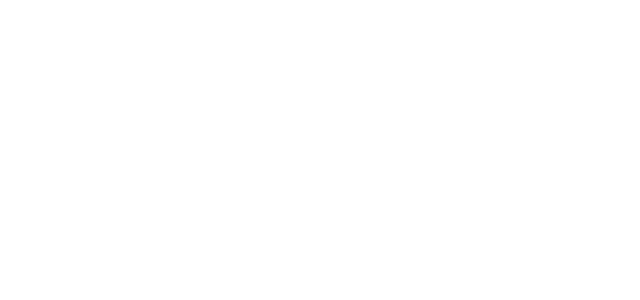
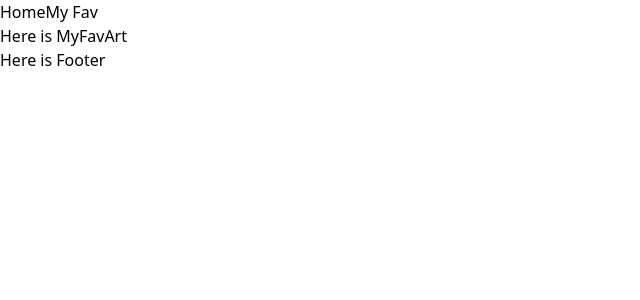
Before and after one commit to ElsaEbrahimi/ArtsGallery, a React (Vite) app: page /myfav in a window 1280 px wide. Shown: the top 300 px of the page, without its empty margins (0-640 px from the left). Built offline with nearby package versions, Linux system fonts and the light colour scheme; the HTML template or start-up script is replaced by a standard one.

Commit message:
Structure and Routing

```diff
--- a/package.json
+++ b/package.json
@@ -14,6 +14,7 @@
     "react": "^19.2.0",
     "react-dom": "^19.2.0",
     "react-router": "^7.10.1",
+    "react-router-dom": "^7.10.1",
     "tailwindcss": "^4.1.18",
     "zod": "^4.2.0"
   },
--- a/src/App.tsx
+++ b/src/App.tsx
@@ -1,5 +1,21 @@
+import { Route, Routes } from "react-router-dom";
+import MainLayout from "./layout/MainLayout";
+import Home from "./Pages/Home";
+import SingleArt from "./Pages/SingleArt";
+import MyFavArt from "./Pages/MyFavArt";
+
 function App() {
-  return <></>;
+  return (
+    <>
+      <Routes>
+        <Route path="/" element={<MainLayout />}>
+          <Route index element={<Home />} />
+          <Route path="/detail" element={<SingleArt />} />
+          <Route path="/myfav" element={<MyFavArt />} />
+        </Route>
+      </Routes>
+    </>
+  );
 }
 
 export default App;
--- /dev/null
+++ b/src/Pages/Home.tsx
@@ -0,0 +1,9 @@
+const Home = () => {
+  return (
+    <>
+      <p>Here is Home</p>
+    </>
+  );
+};
+
+export default Home;
--- /dev/null
+++ b/src/Pages/MyFavArt.tsx
@@ -0,0 +1,9 @@
+const MyFavArt = () => {
+  return (
+    <>
+      <p>Here is MyFavArt</p>
+    </>
+  );
+};
+
+export default MyFavArt;
--- /dev/null
+++ b/src/Pages/SingleArt.tsx
@@ -0,0 +1,9 @@
+const SingleArt = () => {
+  return (
+    <>
+      <p>Here is SingleArt</p>
+    </>
+  );
+};
+
+export default SingleArt;
--- /dev/null
+++ b/src/components/ArtCard.tsx
@@ -0,0 +1,9 @@
+const ArtCard = () => {
+  return (
+    <>
+      <p>Here is ArtCard</p>
+    </>
+  );
+};
+
+export default ArtCard;
--- /dev/null
+++ b/src/components/Footer.tsx
@@ -0,0 +1,9 @@
+const Footer = () => {
+  return (
+    <>
+      <p>Here is Footer</p>
+    </>
+  );
+};
+
+export default Footer;
--- /dev/null
+++ b/src/components/Header.tsx
@@ -0,0 +1,14 @@
+import { Link } from "react-router-dom";
+
+const Header = () => {
+  return (
+    <>
+      <nav>
+        <Link to="/">Home</Link>
+        <Link to="/myfav">My Fav</Link>
+      </nav>
+    </>
+  );
+};
+
+export default Header;
--- /dev/null
+++ b/src/layout/MainLayout.tsx
@@ -0,0 +1,17 @@
+import { Outlet } from "react-router-dom";
+import Header from "../components/Header";
+import Footer from "../components/Footer";
+
+const MainLayout = () => {
+  return (
+    <>
+      <div>
+        <Header />
+        <Outlet />
+        <Footer />
+      </div>
+    </>
+  );
+};
+
+export default MainLayout;
```
Also changed, not shown: src/context/MainContext.tsx (added), 1 other file (tests, documents, lock files or other folders).
